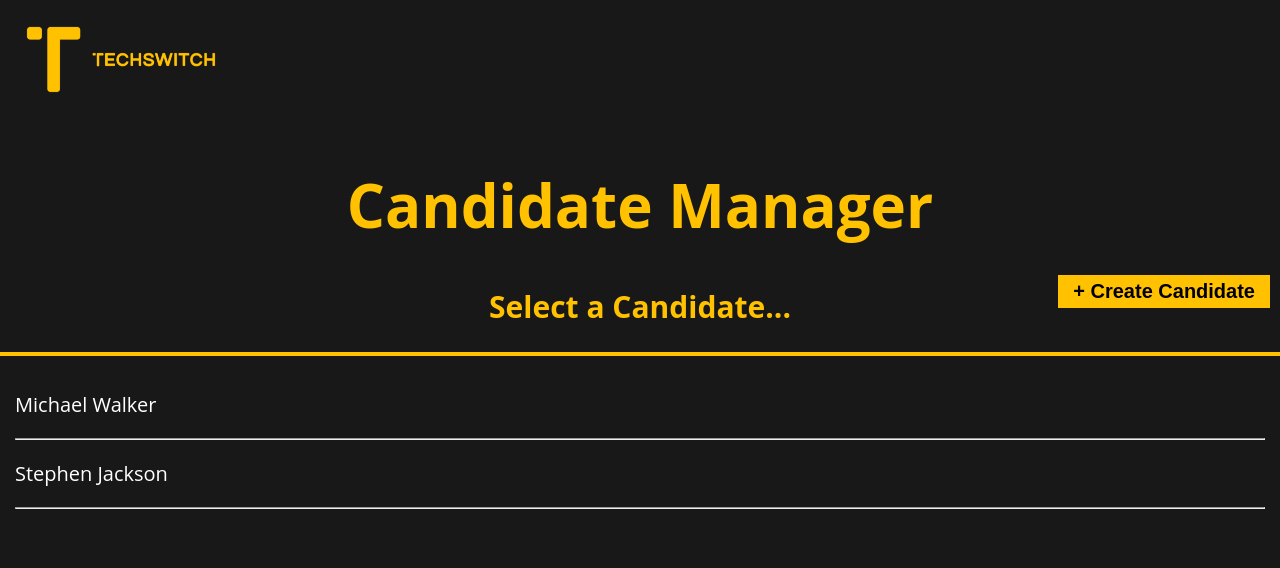
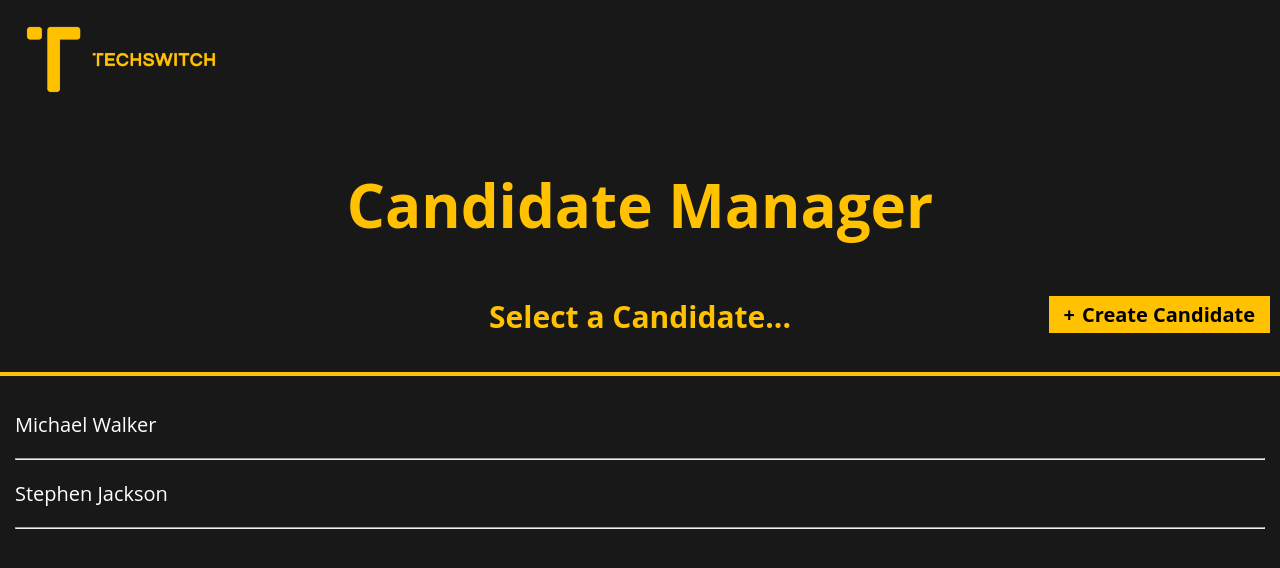
Before and after one commit to techswitch-learners/testswitch-frontend-admin, a Next.js app: page /candidates in a window 1280 px wide. Shown: the top 568 px of the page. Built offline with nearby package versions, Linux system fonts and the light colour scheme.

Commit message:
Removed button tag and changed to one button
-Improved styling so less fragile

```diff
--- a/pageStyles/candidates.module.scss
+++ b/pageStyles/candidates.module.scss
@@ -1,43 +1,38 @@
 @import 'pageStyles/constants';
 
-.link {
-  margin: unset;
+.subHeaderWithLink{
+  position: relative;
+  padding: 10px 0px;
 }
 
-.desktopButton {
+.createButton {
   background-color: $softwireYellow;
+  text-decoration: none;
+  color: black;
   border: none;
-  padding: 5px 15px;
-  font-size: 20px;
+  padding: 6px 12px;
+  font-size: 25px;
   font-weight: bold;
-  margin-top: 10px;
-  position: fixed;
-  display: none;
+  position: absolute;
+  top: 0;
+  right: 10px;
 
   :hover{
     text-decoration: underline;
     cursor: pointer;
   }
 
-  @media (min-width: 768px) {
-    right: 10px;
-    top: 265px;
-    display: block;
+  @media (min-width: 769px) {
+    font-size: 20px;
+    padding: 5px 15px;
+    top: unset;
   }
 }
 
-.mobileButton {
-  background-color: $softwireYellow;
-  padding: 1px 8px 0 7px;
-  margin: 0;
-  border: none;
-  font-size: 25px;
-  font-weight: bold;
-  position: fixed;
-  right: 10px;
-  top: 153px;
-
-  @media (min-width: 768px){
-    display: none;
+.desktopText{
+  display: none;
+  @media (min-width: 769px){
+    display: unset;
+    padding-left: 7px;
   }
 }
--- a/pages/candidates.tsx
+++ b/pages/candidates.tsx
@@ -11,9 +11,9 @@ const Candidates: NextPage = () => {
     return (
         <Layout>
             <h1 className={textStyle.pageHeader}>Candidate Manager</h1>
-            <button className={scss.desktopButton}><Link href={"/create"}><p className={scss.link}>+ Create Candidate</p></Link></button>
-            <button className={scss.mobileButton}><Link href={"/create"}><p className={scss.link}>+</p></Link></button>
-            <h2 className={textStyle.subHeader}> Select a Candidate...</h2>
+            <h2 className={textStyle.subHeader + " " + scss.subHeaderWithLink}>Select a Candidate...
+                    <Link href={"/create"}><a className={scss.createButton}>+<span className={scss.desktopText}>Create Candidate</span></a></Link>
+            </h2>
             <hr className={textStyle.lineBreak}/>
             <CandidateList/>
         </Layout>
```
